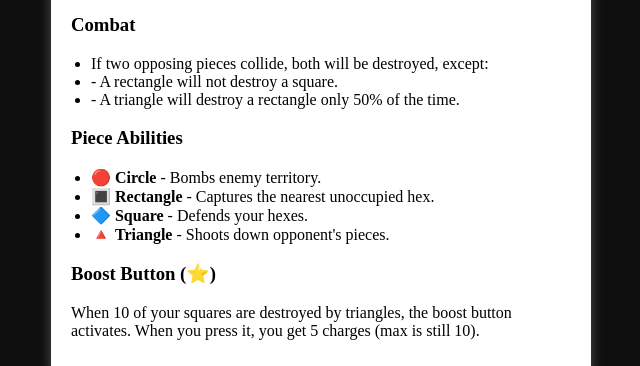
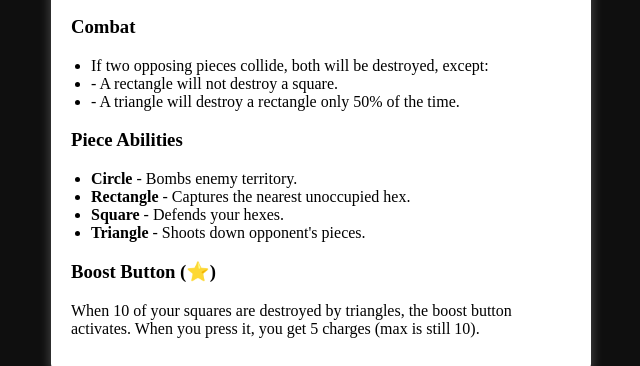
Before and after one commit to Vuel-bit/Rando, a plain HTML site: page index.html in a window 1280 px wide. Both pictures are taken after a click on the button "View Rules". Shown: the part 267-633 px from the top of the page, without its empty margins (319-959 px from the left). Drawn offline with Linux system fonts and the light colour scheme; no server answers.

Commit message:
Refactor piece ability list formatting and clean up whitespace in game manager

```diff
--- a/index.html
+++ b/index.html
@@ -103,10 +103,10 @@
 
             <h3>Piece Abilities</h3>
             <ul>
-                <li>🔴 <strong>Circle</strong> - Bombs enemy territory.</li>
-                <li>🔳 <strong>Rectangle</strong> - Captures the nearest unoccupied hex.</li>
-                <li>🔷 <strong>Square</strong> - Defends your hexes.</li>
-                <li>🔺 <strong>Triangle</strong> - Shoots down opponent's pieces.</li>
+                <li><strong>Circle</strong> - Bombs enemy territory.</li>
+                <li><strong>Rectangle</strong> - Captures the nearest unoccupied hex.</li>
+                <li><strong>Square</strong> - Defends your hexes.</li>
+                <li><strong>Triangle</strong> - Shoots down opponent's pieces.</li>
             </ul>
 
             <h3>Boost Button (⭐)</h3>
```
Also changed, not shown: js/gameManager.js (line endings or trailing spaces).
